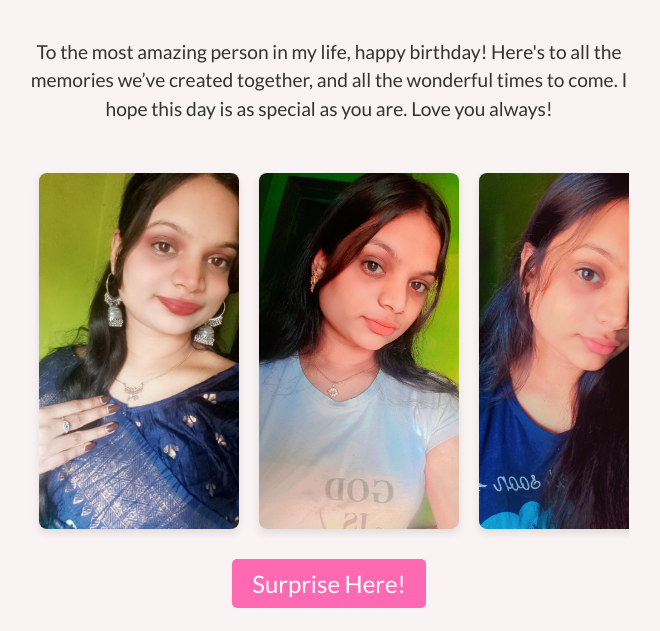
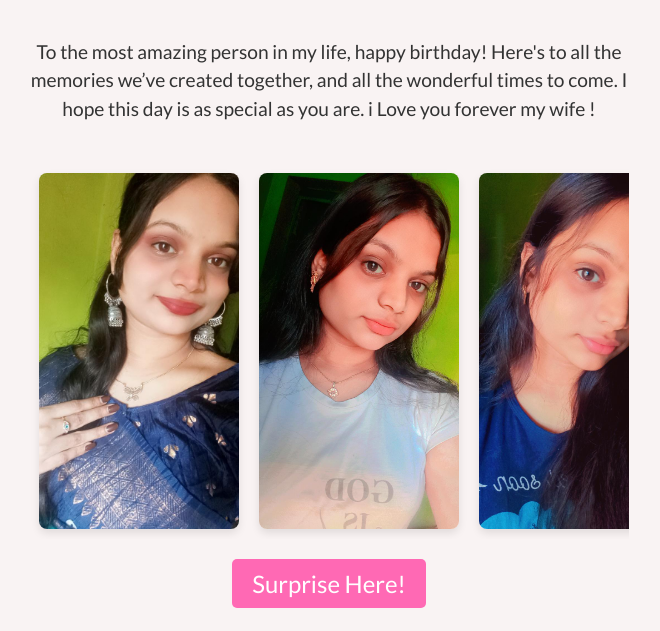
Before and after one commit to Ajit-sweet-hub/Test, a plain HTML site: page index.html in a window 1280 px wide. Shown: the part 169-800 px from the top of the page, without its empty margins (311-971 px from the left). Drawn offline with Linux system fonts and the light colour scheme.

Commit message:
Update index.html

```diff
--- a/index.html
+++ b/index.html
@@ -83,7 +83,7 @@
 
     <!-- Birthday Message -->
     <div class="message">
-        <p>To the most amazing person in my life, happy birthday! Here's to all the memories we’ve created together, and all the wonderful times to come. I hope this day is as special as you are. Love you always!</p>
+        <p>To the most amazing person in my life, happy birthday! Here's to all the memories we’ve created together, and all the wonderful times to come. I hope this day is as special as you are. i Love you forever my wife !</p>
     </div>
 
     <!-- Horizontal Scrolling Gallery Section -->
```
